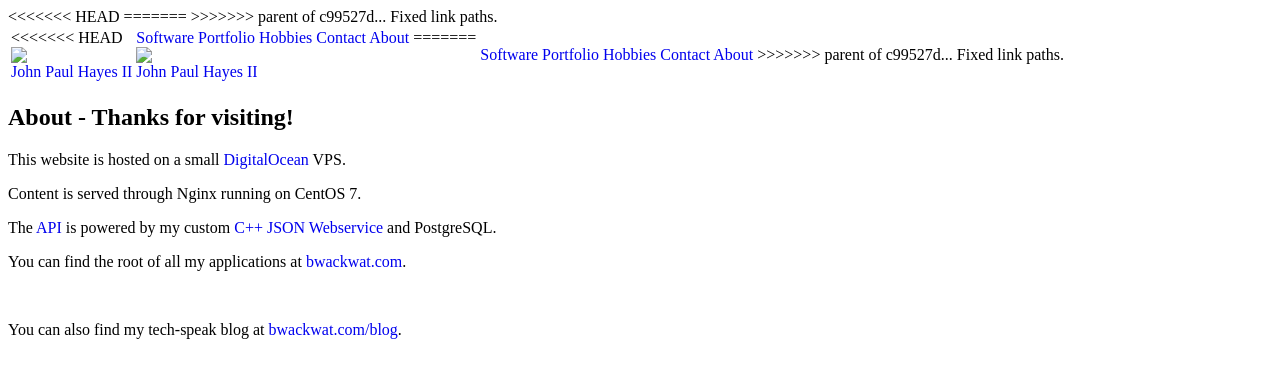
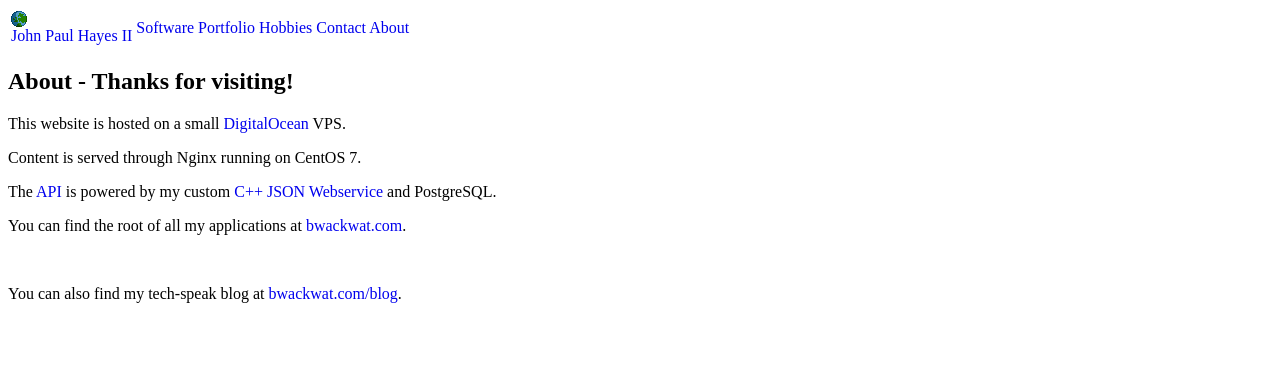
Before and after one commit to bwackwat/friendly-adventure, a plain HTML site: page portfolio/about.html in a window 1280 px wide. Drawn offline with Linux system fonts and the light colour scheme; files that its build step writes are made by us from their sources; files whose address does not match are found by name.

Commit message:
Repaired template file.

```diff
--- a/portfolio/about.html
+++ b/portfolio/about.html
@@ -1,32 +1,14 @@
 <html>
 	<head>
 		<title>John Paul Hayes II</title>
-<<<<<<< HEAD
-		<link rel="shortcut icon" type="image/x-icon" href="/portfolio/favicon.ico"/>
-
-		<link rel="stylesheet" type="text/css" href="https://fonts.googleapis.com/css?family=Vollkorn">
-		<link rel="stylesheet" type="text/css" href="/portfolio/index.css">
-=======
 		<link rel="shortcut icon" type="image/x-icon" href="favicon.ico"/>
 
 		<link rel="stylesheet" type="text/css" href="https://fonts.googleapis.com/css?family=Vollkorn">
 		<link rel="stylesheet" type="text/css" href="index.css">
->>>>>>> parent of c99527d... Fixed link paths.
 	</head>
 	<body>
 		<table id="banner"><tr><td>
 			<div id="bannerleft">
-<<<<<<< HEAD
-				<div id="icon"><img src="/portfolio/favicon.ico"/></div>
-				<div id="name"><a href="/portfolio/index.html" id="nameLink">John Paul Hayes II</a></div>
-			</div></td><td>
-			<div id="bannerright">
-				<div id="links">
-					<a id="softwareLink" class="bannerlink" href="/portfolio/software.html">Software Portfolio</a>
-					<a id="hobbiesLink" class="bannerlink" href="/portfolio/hobbies.html">Hobbies</a>
-					<a id="contactLink" class="bannerlink" href="/portfolio/contact.html">Contact</a>
-					<a id="aboutLink" class="bannerlink" href="/portfolio/about.html">About</a>
-=======
 				<div id="icon"><img src="favicon.ico"/></div>
 				<div id="name"><a href="index.html" id="nameLink">John Paul Hayes II</a></div>
 			</div></td><td>
@@ -36,7 +18,6 @@
 					<a id="hobbiesLink" class="bannerlink" href="hobbies.html">Hobbies</a>
 					<a id="contactLink" class="bannerlink" href="contact.html">Contact</a>
 					<a id="aboutLink" class="bannerlink" href="about.html">About</a>
->>>>>>> parent of c99527d... Fixed link paths.
 				</div>
 			</div></td></tr>
 		</table>
```
Also changed, not shown: portfolio/contact.html (+0 -19 lines), portfolio/hobbies.html (+0 -19 lines), portfolio/index.html (+0 -19 lines), portfolio/software.html (+0 -19 lines), portfolio/template.html (+0 -19 lines).
